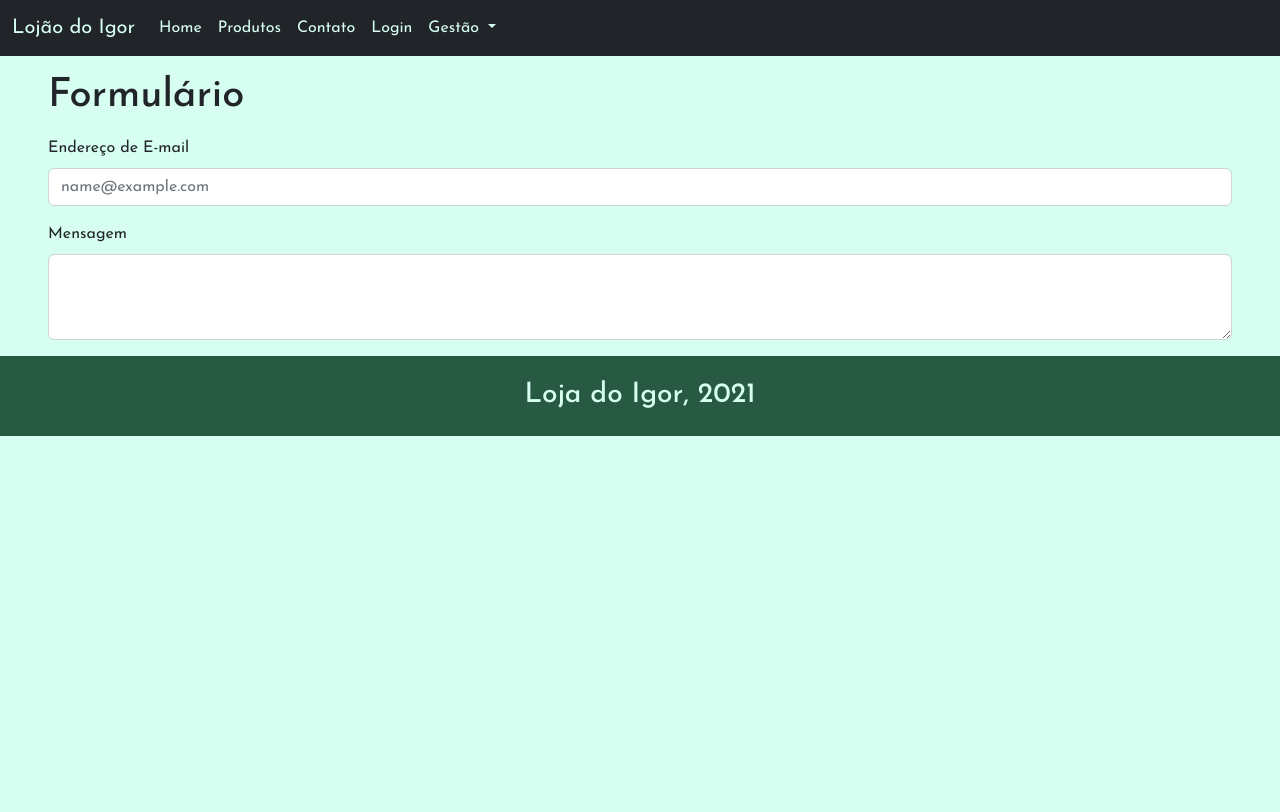
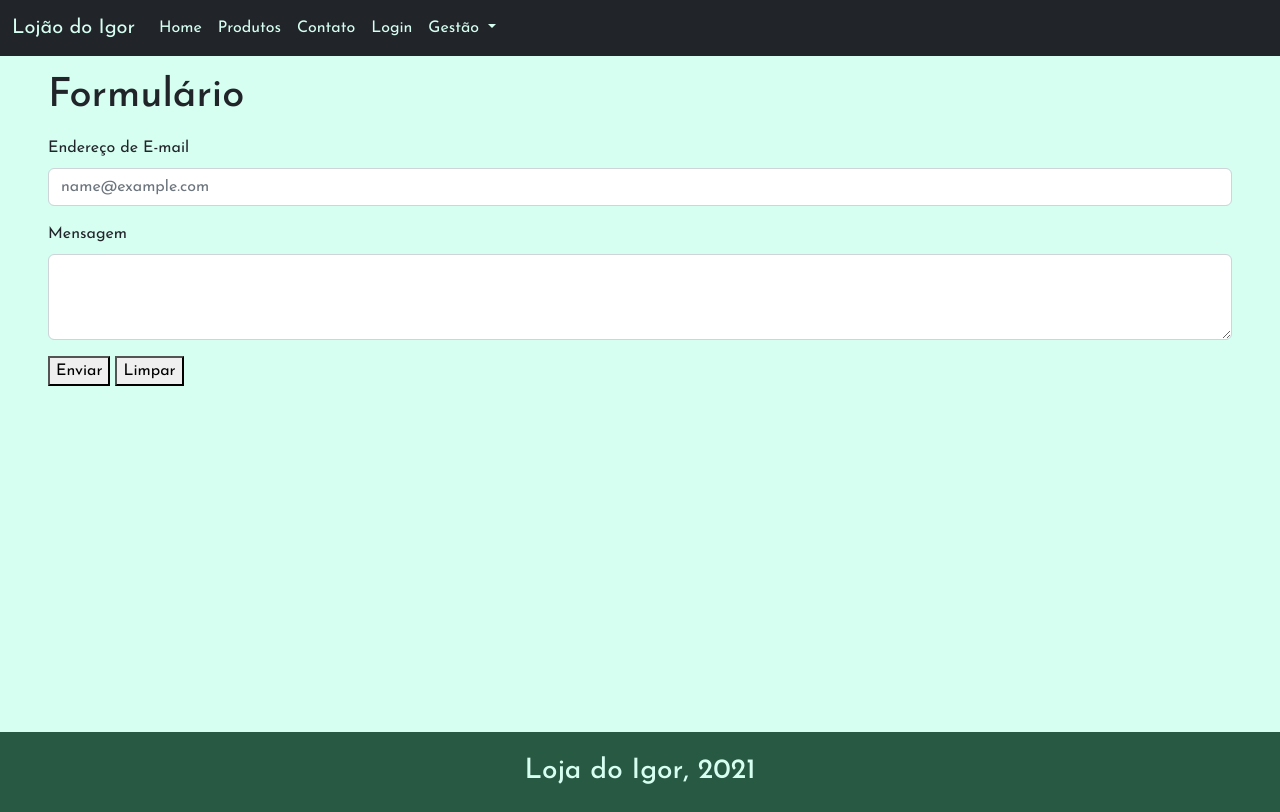
Before and after one commit to igorviniciussantana/shop-system, a Node server app: page /cad_users in a window 1280 px wide. Before the commit the page ends 436 px from the top, so only its background shows below. Run offline with Node 20, Linux system fonts and the light colour scheme; some libraries are stand-ins or nearby versions.

Commit message:
Adicionado POST para users

```diff
--- a/index.js
+++ b/index.js
@@ -1,6 +1,7 @@
 const express = require('express');
 const app = express();
 const hbs = require('express-handlebars');
+const bodyParser = require('body-parser')
 const PORT = process.env.PORT || 3000;
 
 //configuracao do handleBars
@@ -10,6 +11,7 @@ app.engine('hbs', hbs.engine({
 }));
 
 app.use('/', express.static('public'));
+app.use(bodyParser.urlencoded({extended:false}))
 app.set('view engine', 'hbs');
 
 //rota inicial
@@ -30,6 +32,13 @@ app.get('/editar_users', (req, res)=>{
     res.render('editar_users');
 })
 
+
+app.post('/insert_users', (req,res)=>{
+
+console.log(req.body)
+
+})
+
 app.listen(PORT, () => {
     console.log("Servidor rodando em localhost:" + PORT)
 })
--- a/package.json
+++ b/package.json
@@ -10,6 +10,7 @@
   "author": "",
   "license": "ISC",
   "dependencies": {
+    "body-parser": "^1.20.0",
     "express": "^4.18.1",
     "express-handlebars": "^6.0.6",
     "nodemon": "^2.0.19"
--- a/public/style.css
+++ b/public/style.css
@@ -7,10 +7,11 @@
 
 body{
 
-height: 100vh;
+min-height: 100vh;
 display: flex;
 flex-direction: column;
 background-color: #D7FFF1 !important;
+
 
 }
 
@@ -41,7 +42,7 @@ width: 40%;
 
 .container{
 
-height: 90vh;
+min-height: 90vh;
 display: flex;
 align-items: center;
 justify-content: center;
@@ -68,6 +69,7 @@ display: flex;
 align-items: center;
 justify-content: center;
 
+
 }
 
 footer h3{
@@ -89,3 +91,8 @@ border: none !important;
 
 
 }
+
+.formulario{
+
+    min-height: 84.5vh;
+}
--- a/views/cad_users.hbs
+++ b/views/cad_users.hbs
@@ -1,15 +1,17 @@
-<div class="formulario px-5">
+<form class="formulario px-5" action="/insert_users" method="post">
 
 <h1 class="my-3">Formulário</h1>
 
         <!-- Início do Formulário -->
         <div class="mb-3">
             <label for="exampleFormControlInput1" class="form-label">Endereço de E-mail</label>
-            <input type="email" class="form-control" id="exampleFormControlInput1" placeholder="name@example.com">
+            <input type="email" class="form-control" id="email" name="email" placeholder="name@example.com">
         </div>
         <div class="mb-3">
             <label for="exampleFormControlTextarea1" class="form-label">Mensagem</label>
-            <textarea class="form-control" id="exampleFormControlTextarea1" rows="3"></textarea>
+            <textarea class="form-control" id="mensagem" name="mensagem" rows="3"></textarea>
         </div>
+
+        <button type="submit">Enviar</button> <button type="reset">Limpar</button>
         <!-- Fim do Formulário -->
-    </div>
+    </form>
```
Also changed, not shown: 1 other file.
